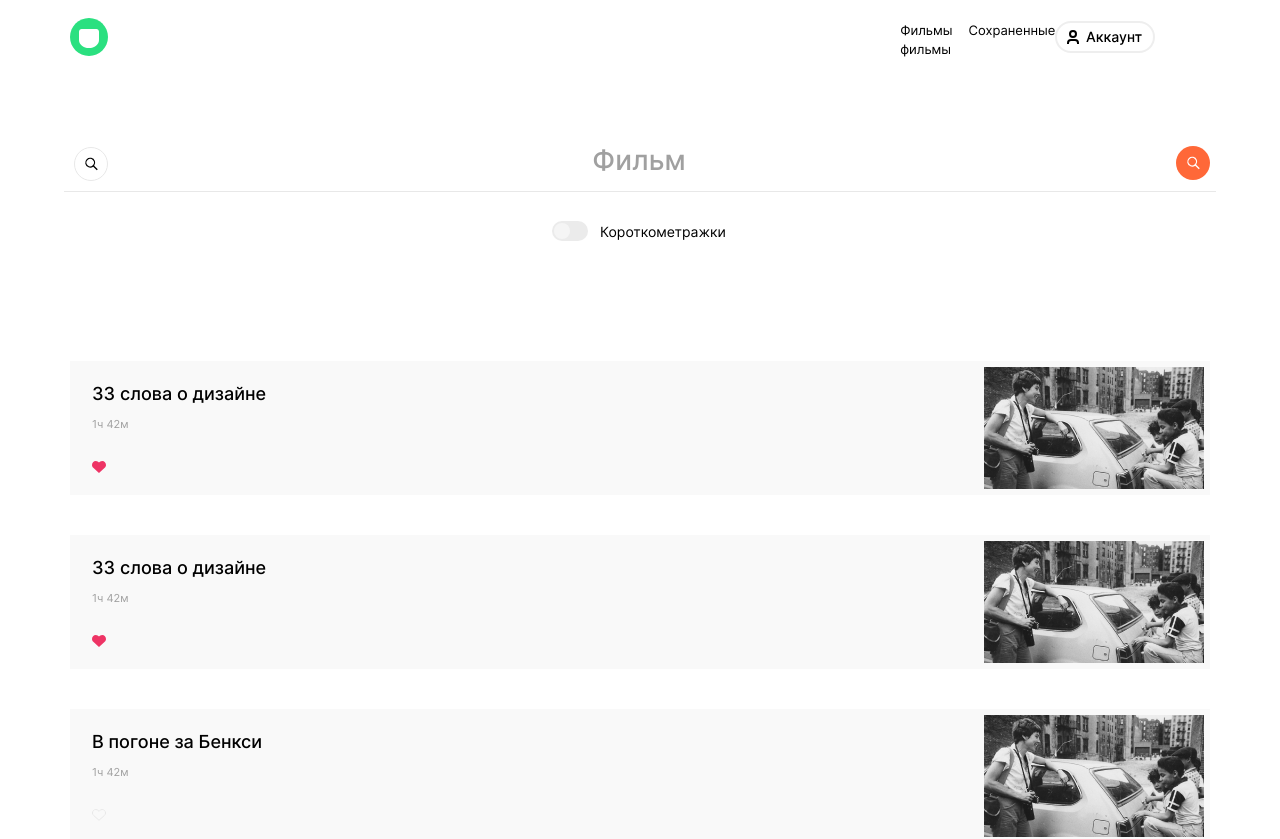
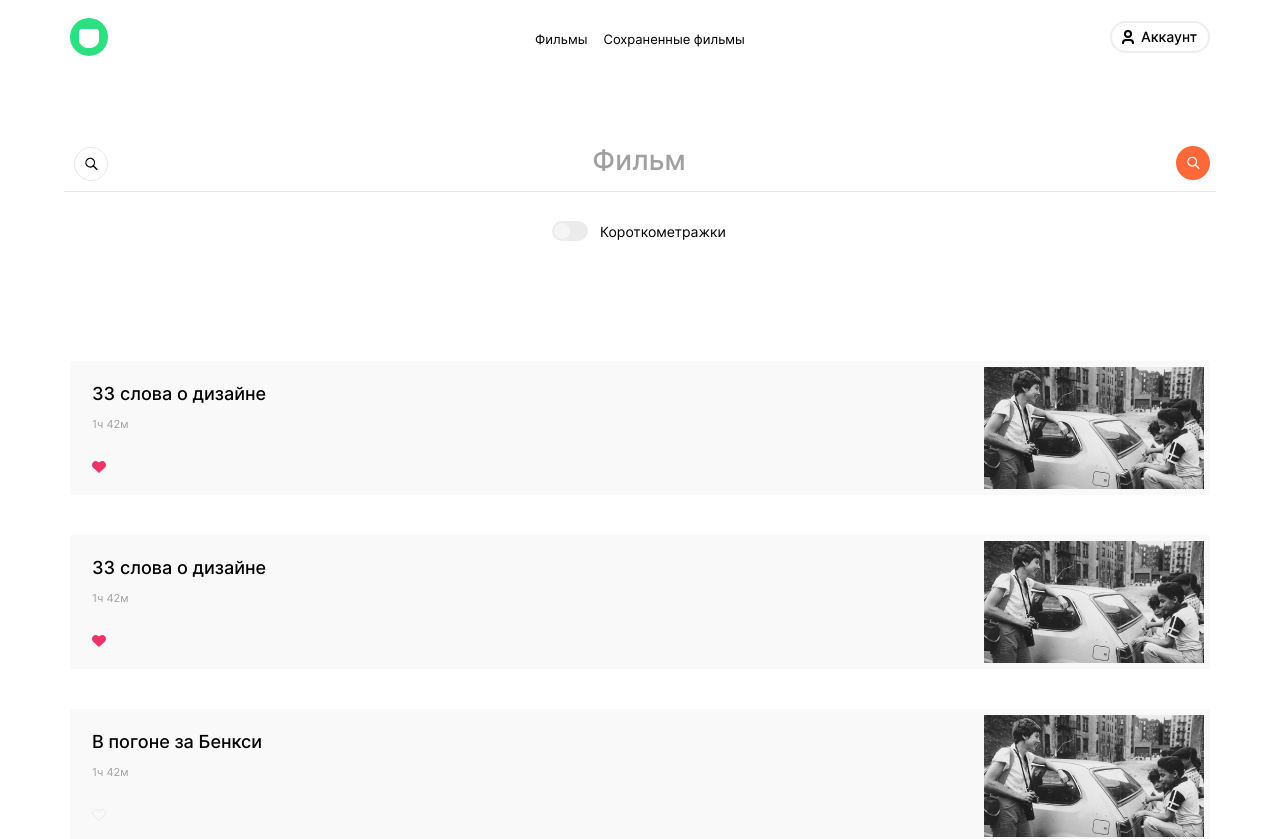
Before and after one commit to ataikh94/movies-explorer-frontend, a React (Create React App) app: page /movies in a window 1280 px wide. Shown: the top 839 px of the page. Built offline with nearby package versions, Linux system fonts and the light colour scheme.

Commit message:
Fix: исправлены классы для navigation

```diff
--- a/src/components/Navigation/Navigation.css
+++ b/src/components/Navigation/Navigation.css
@@ -1,4 +1,4 @@
-.navigation__buttons-unauthorized {
+.buttons-unauthorized {
     display: none;
     margin: 0;
 }
@@ -7,7 +7,7 @@
     display: block;
 }
 
-.navigation__buttons-authorized {
+.buttons-authorized {
     display: none;
 }
 
--- a/src/components/Navigation/Navigation.js
+++ b/src/components/Navigation/Navigation.js
@@ -8,12 +8,12 @@ import AccountButon from '../AccountButon/AccountButon';
 
 export default function Navigation({ isAuthorized, isMenuOpened, handleClick, closeMenu }) {
   return (
-    <div className='navigation'>
-      <div className={`navigation__buttons-unauthorized ${isAuthorized ? '' : 'buttons-unauthorized_opened'}`}>
+    <>
+      <div className={`navigation buttons-unauthorized ${isAuthorized ? '' : 'buttons-unauthorized_opened'}`}>
         <Link to='/signup' className='navigation__button navigation__buttons-signup'>Регистрация</Link>
         <Link to='/signin' className='navigation__button navigation__buttons-signin'>Войти</Link>
       </div>
-      <div className={`navigation__buttons-authorized ${isAuthorized ? 'buttons-authorized_opened' : ''}`}>
+      <div className={`navigation buttons-authorized ${isAuthorized ? 'buttons-authorized_opened' : ''}`}>
         <nav className='navigation__buttons-group'>
           <Link to='/movies' className='navigation__link'>Фильмы</Link>
           <Link to='/saved-movies' className='navigation__link'>Сохраненные фильмы</Link>
@@ -24,6 +24,6 @@ export default function Navigation({ isAuthorized, isMenuOpened, handleClick, cl
         </button>
         <Menu isOpened={isMenuOpened} closeMenu={closeMenu} />
       </div>
-    </div>
+    </>
   )
 }
```
